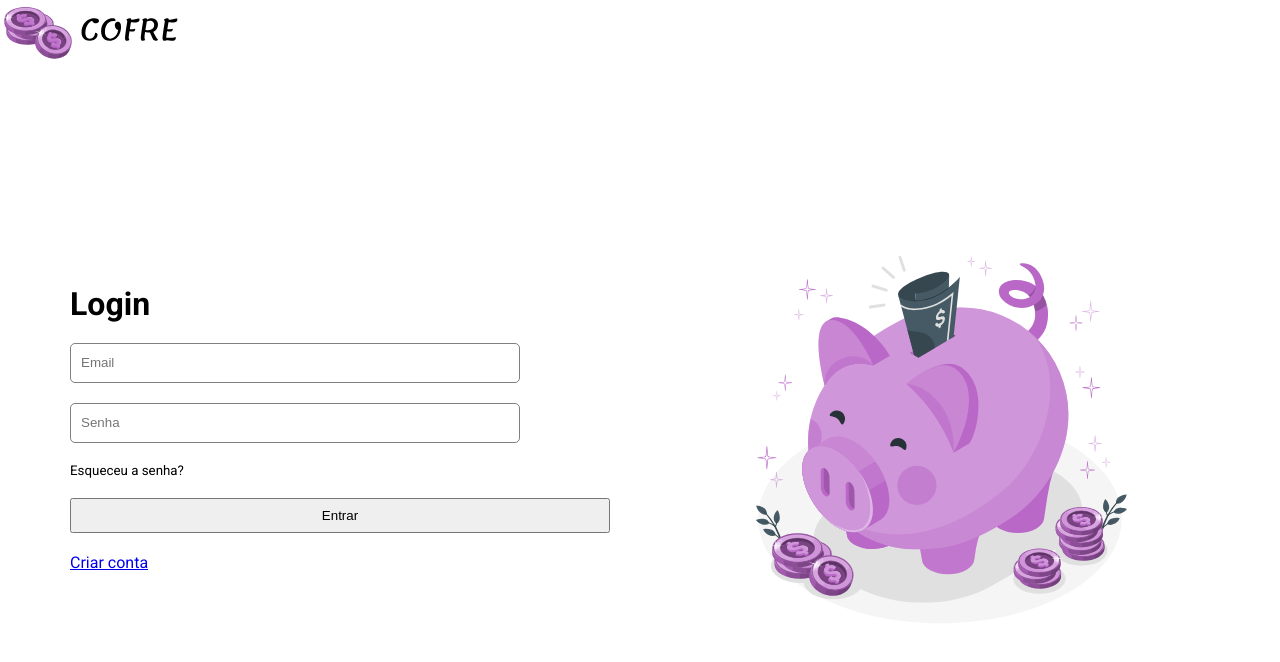
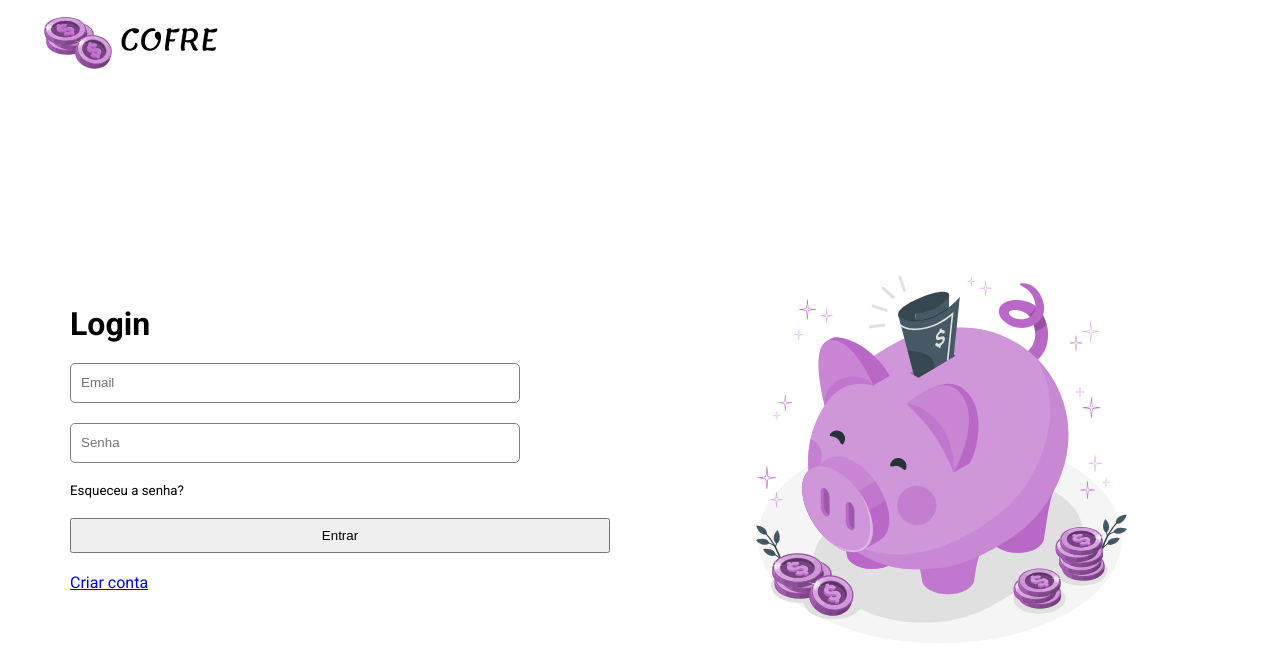
Before and after one commit to Sara01romao/cofre, a React (Vite) app: page / in a window 1280 px wide. Shown: the top 662 px of the page. Built offline with nearby package versions, Linux system fonts and the light colour scheme.

Commit message:
estilo header

```diff
--- a/src/components/Header/index.tsx
+++ b/src/components/Header/index.tsx
@@ -1,9 +1,13 @@
+import Logo from "../../assets/images/logo.svg";
+import { HeaderStyle } from "./styles";
 
-import Logo from '../../assets/images/logo.svg'
+
 export function Header() {
   return (
-   <header>
-       <img src={Logo} alt="" />
-   </header>
-  )
+    <HeaderStyle>
+      <nav>
+        <img src={Logo} alt="Logo Cofre" />
+      </nav>
+    </HeaderStyle>
+  );
 }
--- /dev/null
+++ b/src/components/Header/styles.ts
@@ -0,0 +1,11 @@
+import styled from "styled-components";
+
+export const HeaderStyle=styled.header`
+
+    nav{
+        max-width: 1200px;
+        margin: 0 auto;
+        padding: 10px 0px;
+    }
+
+`
```
